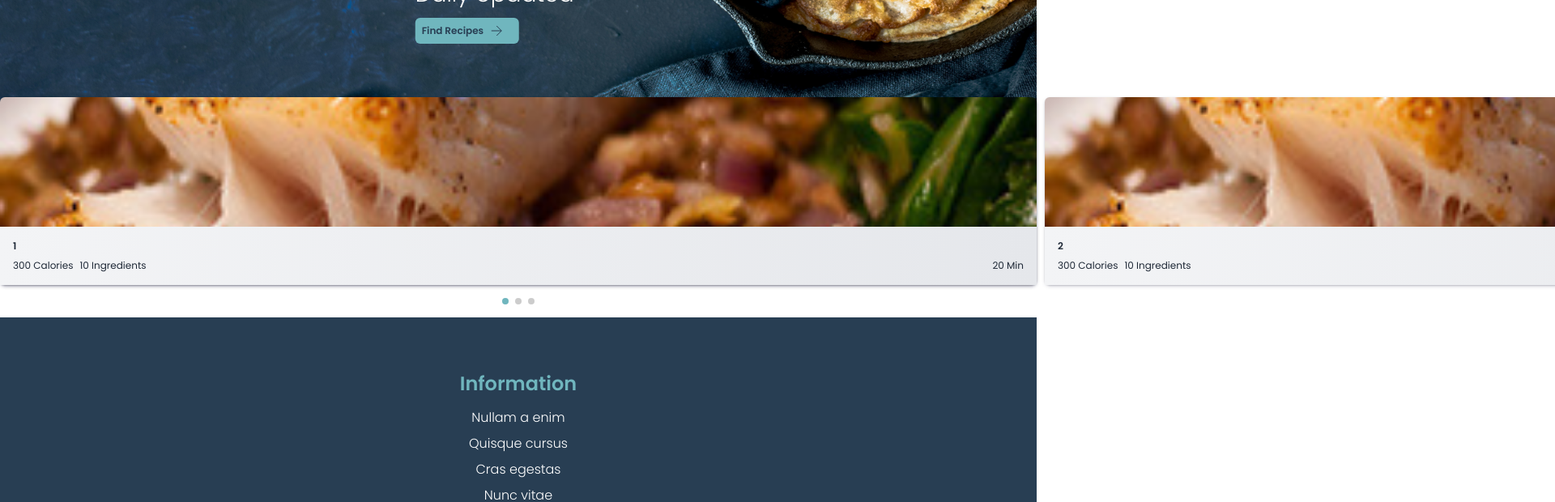
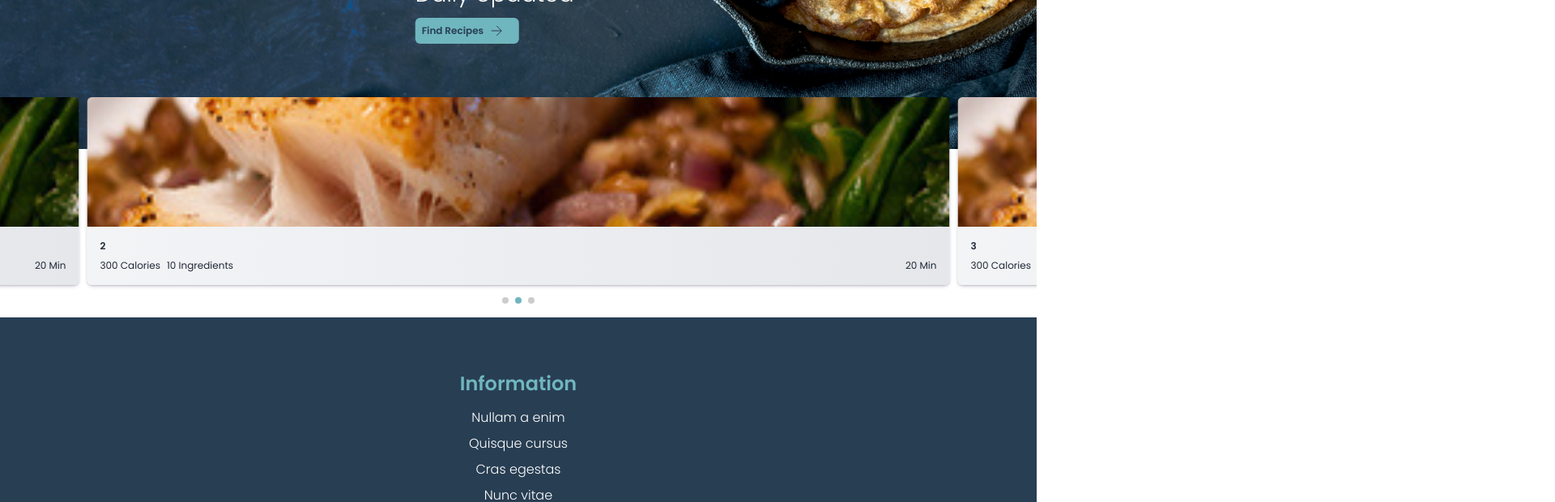
Before and after one commit to ronald-it/the-clueless-cook, a Next.js app: page / in a window 1280 px wide. Shown: the part 280-900 px from the top of the page at 81% size, 1920 px wide, since content can reach past the window. Built offline with nearby package versions, Linux system fonts and the light colour scheme.

Commit message:
Made the middle slide the initially active slide. The slides on the right and to the left are now also slightly visible.

```diff
--- a/package.json
+++ b/package.json
@@ -17,7 +17,7 @@
     "react-modal": "^3.16.1",
     "sass": "^1.77.4",
     "styled-jsx": "^5.1.6",
-    "swiper": "^11.1.14"
+    "swiper": "^8.4.7"
   },
   "devDependencies": {
     "@savvywombat/tailwindcss-grid-areas": "^4.0.0",
--- a/src/app/page.js
+++ b/src/app/page.js
@@ -71,7 +71,7 @@ export default function Home() {
             </button>
           </div>
         </section>
-        <section className='pb-10 -mt-16 relative'>
+        <section className='-mt-16 relative'>
           <Slider />
         </section>
       </main>
--- a/src/components/RecipeCard.js
+++ b/src/components/RecipeCard.js
@@ -2,7 +2,7 @@ import CustomImage from './CustomImage/CustomImage';
 
 export default function RecipeCard({recipeTitle}) {
   return (
-    <article className='swiper-slide w-[90%] shadow-3xl rounded-md'>
+    <article className='swiper-slide shadow-3xl rounded-md'>
       <CustomImage
         src='/images/lobster.jpg'
         alt='Lobster image'
@@ -10,7 +10,7 @@ export default function RecipeCard({recipeTitle}) {
         width={100}
         height={100}
       />
-      <div className='p-4 text-xs text-gray-800 bg-gradient-to-r from-gray-100 to-gray-200'>
+      <div className='p-4 text-xs text-gray-800 bg-gradient-to-r from-gray-100 to-gray-200 rounded-b-md'>
         <span className='font-semibold'>{recipeTitle}</span>
         <div className='mt-2 flex justify-between'>
           <div className='flex'>
--- a/src/components/Slider/Slider.js
+++ b/src/components/Slider/Slider.js
@@ -1,6 +1,6 @@
 'use client';
 import { Swiper, SwiperSlide } from 'swiper/react';
-import { Navigation, Pagination } from 'swiper/modules';
+import { Navigation, Pagination } from 'swiper';
 import 'swiper/css';
 import 'swiper/css/navigation';
 import 'swiper/css/pagination';
@@ -23,16 +23,17 @@ export default function Slider() {
       onSwiper={(swiper) => (swiperRef.current = swiper)}
       modules={[Navigation, Pagination]}
       spaceBetween={10}
-      slidesPerView={1}
+      slidesPerView={1.2}
+      centeredSlides={true}
+      initialSlide={1}
       pagination={{
         el: '.swiper-pagination',
         clickable: true,
         bulletActiveClass: styles.bulletActive,
       }}
       loop={true}
-      style={{overflow: 'visible'}}
     >
-      <SwiperSlide className='shadow-3xl rounded-md'>
+      <SwiperSlide>
         <RecipeCard recipeTitle='1' />
       </SwiperSlide>
       <SwiperSlide>
@@ -41,14 +42,11 @@ export default function Slider() {
       <SwiperSlide>
         <RecipeCard recipeTitle='3' />
       </SwiperSlide>
-      <div
-        className='swiper-pagination h-10 flex justify-center items-end'
-        style={{
-          position: 'absolute',
-          bottom: '-1.5rem',
-          zIndex: 9999,
-        }}
-      ></div>
+      <div className='h-10'>
+        <div
+          className='swiper-pagination'
+        ></div>
+      </div>
     </Swiper>
   );
 }
```
Also changed, not shown: 1 other file (tests, documents, lock files or other folders).
